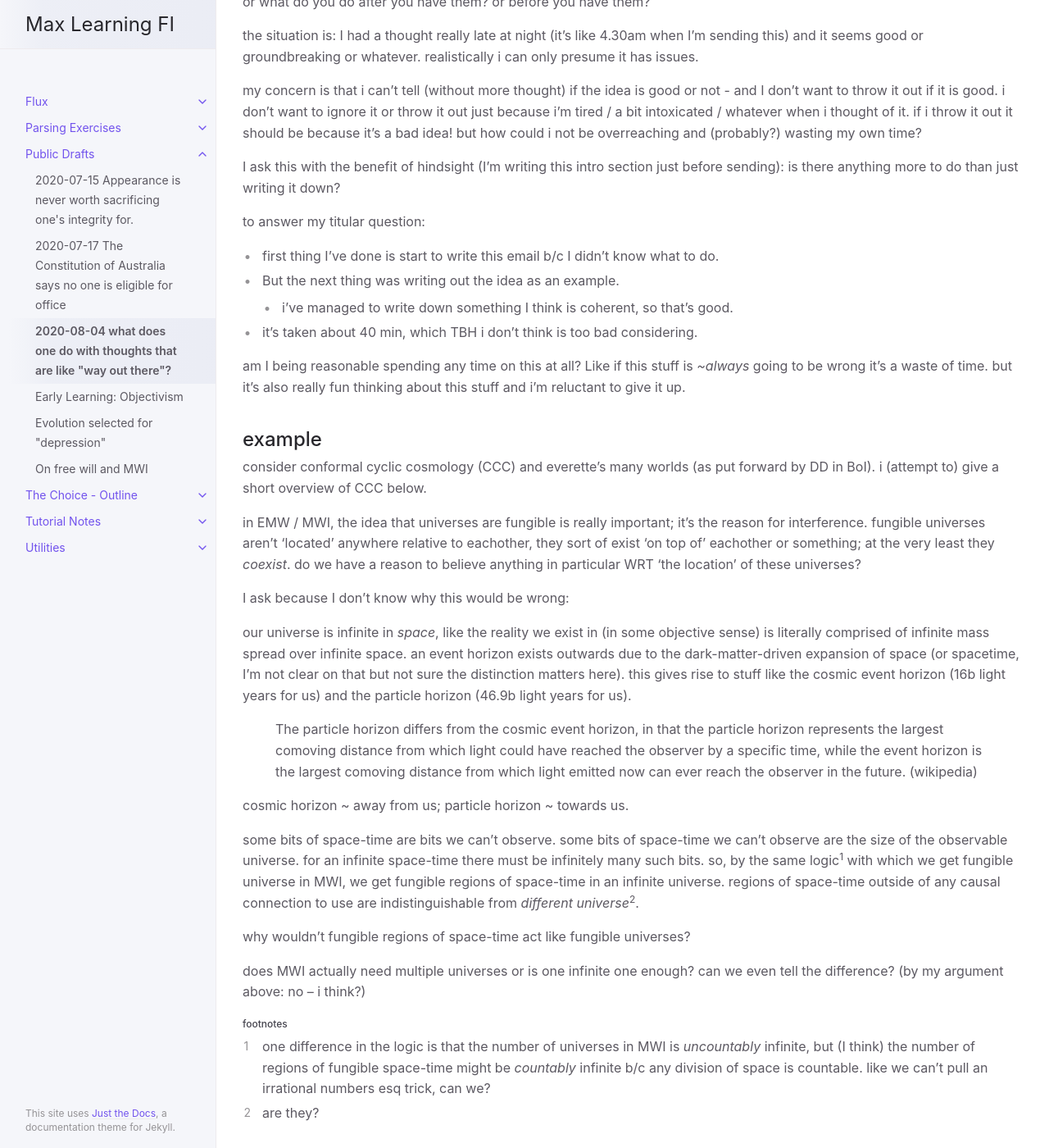
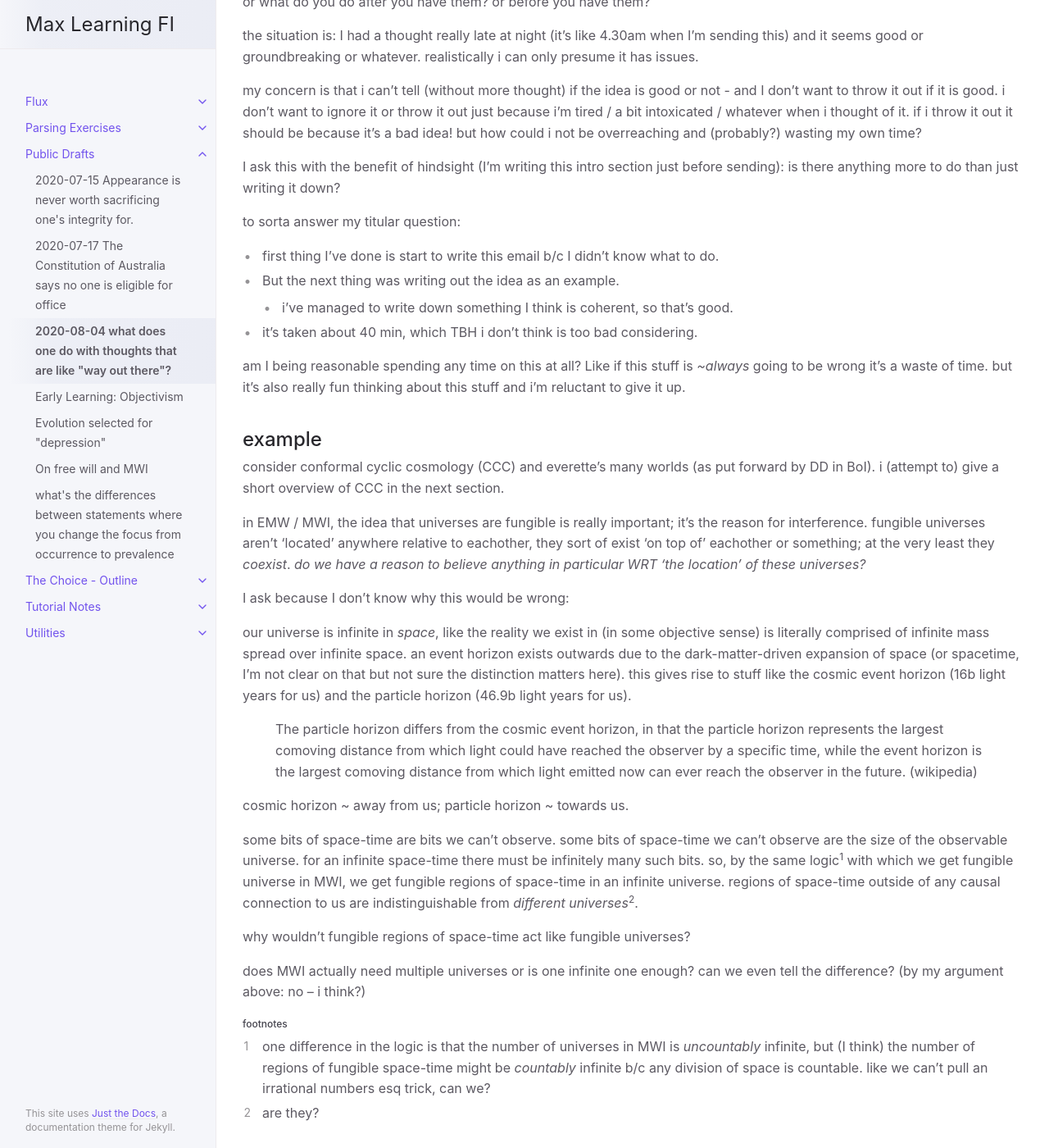
Before and after one commit to curi/fi, a Jekyll site: the page built from docs/pub-drafts/ccc-and-mwi-could-sorta-be-the-same-thing-maybe.md, in a window 1280 px wide and 1400 px high, scrolled down 289 px. Shown: the whole window at 82% size. Built offline with Jekyll 4.4.1, drawn with Linux system fonts in a browser that asks for light colours.

Commit message:
add some notes and pub drafts

```diff
--- a/docs/pub-drafts/ccc-and-mwi-could-sorta-be-the-same-thing-maybe.md
+++ b/docs/pub-drafts/ccc-and-mwi-could-sorta-be-the-same-thing-maybe.md
@@ -20,7 +20,7 @@ but how could i not be overreaching and (probably?) wasting my own time?
 
 I ask this with the benefit of hindsight (I'm writing this intro section just before sending): is there anything more to do than just writing it down?
 
-to answer my titular question:
+to sorta answer my titular question:
 
 * first thing I've done is start to write this email b/c I didn't know what to do.
 * But the next thing was writing out the idea as an example.
@@ -31,11 +31,11 @@ am I being reasonable spending any time on this at all? Like if this stuff is *~
 
 ## example
 
-consider conformal cyclic cosmology (CCC) and everette's many worlds (as put forward by DD in BoI). i (attempt to) give a short overview of CCC below.
+consider conformal cyclic cosmology (CCC) and everette's many worlds (as put forward by DD in BoI). i (attempt to) give a short overview of CCC in the next section.
 
 in EMW / MWI, the idea that universes are fungible is really important; it's the reason for interference.
 fungible universes aren't 'located' anywhere relative to eachother, they sort of exist 'on top of' eachother or something; at the very least they *coexist*.
-do we have a reason to believe anything in particular WRT 'the location' of these universes?
+*do we have a reason to believe anything in particular WRT 'the location' of these universes?*
 
 I ask because I don't know why this would be wrong:
 
@@ -52,7 +52,7 @@ some bits of space-time are bits we can't observe.
 some bits of space-time we can't observe are the size of the observable universe.
 for an infinite space-time there must be infinitely many such bits.
 so, by the same logic<sup>1</sup> with which we get fungible universe in MWI, we get fungible regions of space-time in an infinite universe.
-regions of space-time outside of any causal connection to use are indistinguishable from *different universe*<sup>2</sup>.
+regions of space-time outside of any causal connection to us are indistinguishable from *different universes*<sup>2</sup>.
 
 why wouldn't fungible regions of space-time act like fungible universes?
 
--- /dev/null
+++ b/docs/pub-drafts/different-between-statements.md
@@ -0,0 +1,16 @@
+---
+title: "what's the differences between statements where you change the focus from occurrence to prevalence"
+date: 2020-08-03
+layout: page
+parent: Public Drafts
+---
+
+post idea:
+
+what is the difference between
+
+> TS occurs in people from all ethnic groups; males are affected about three to four times more often than females.
+
+and
+
+> TS patients are disproportionately male (at a ratio of 3:1); no ethnic group is disproportionately represented [in TS patients].
```
Also changed, not shown: docs/notes/thoughts-on-learning.md (added, +12 -0 lines), 2 other files.
